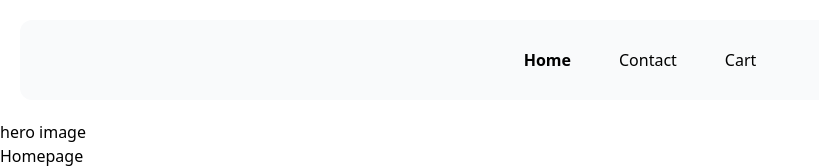
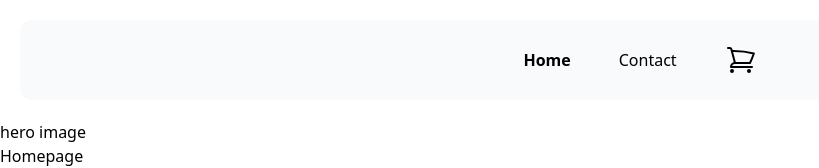
Before and after one commit to Emilyrf/frameworks2-ca, a React (Vite) app: page / in a window 1280 px wide. Shown: the top 168 px of the page, without its empty margins (0-819 px from the left). Built offline with nearby package versions, Linux system fonts and the light colour scheme.

Commit message:
Adds cart icon

```diff
--- a/src/components/Nav/index.jsx
+++ b/src/components/Nav/index.jsx
@@ -1,5 +1,7 @@
 import React from 'react';
 import NavLink from '../NavLink';
+import { ShoppingCartIcon } from '@heroicons/react/24/outline'
+
 
 export default function NavBar() {
 
@@ -13,7 +15,7 @@ export default function NavBar() {
                     Contact
                 </NavLink>
                 <NavLink to='/cart'>
-                    Cart
+                <ShoppingCartIcon className="h-8" />
                 </NavLink>
             </nav>
         </header>
```
